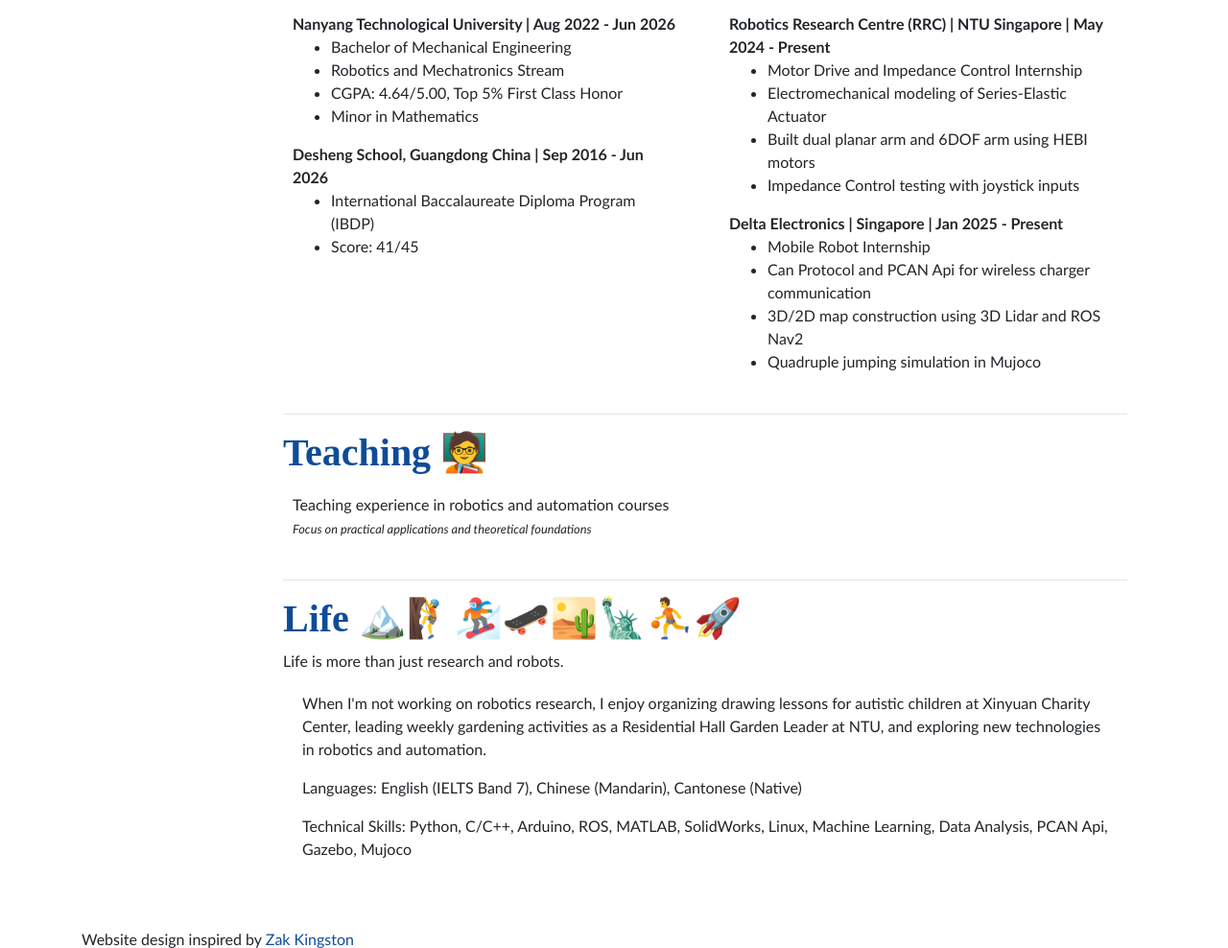
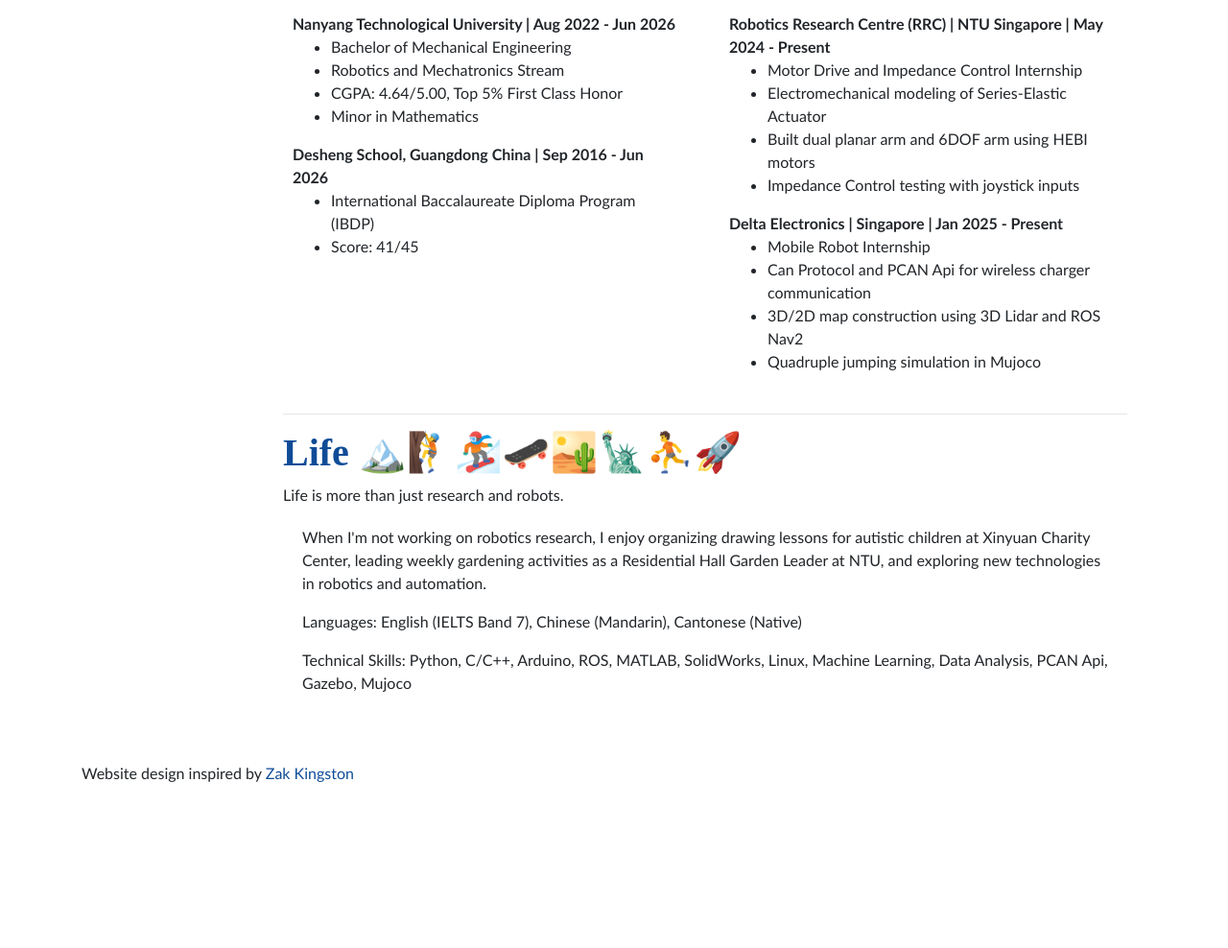
Before and after one commit to Lzhuoyi/Zhuoyi_Lu.github.io, a plain HTML site: page index.html in a window 1280 px wide. Shown: the part 1687-2675 px from the top of the page at 96% size. After the commit the page ends 2502 px from the top, so only its background shows below. Drawn offline with nearby package versions, Linux system fonts and the light colour scheme; some icons are missing.

Commit message:
3rd commit

```diff
--- a/index.html
+++ b/index.html
@@ -11,7 +11,7 @@
         <link href="https://fonts.googleapis.com/css?family=Zilla+Slab:600i" rel="stylesheet">
         <script defer src="https://use.fontawesome.com/releases/v6.5.1/js/all.js"></script>
         <link rel="stylesheet" href="https://cdn.rawgit.com/jpswalsh/academicons/master/css/academicons.min.css">
-        <link rel="icon" href="image/picture.png" type="image/png">
+        <link rel="icon" href="image/me.jpg" type="image/png">
         <style>
          #sticky-sidebar {
              position:fixed;
@@ -141,7 +141,7 @@
                     <dl>
                         <dt>IROS 2025</dt>
                             <dd>
-                                <p><a href="#lu_planning_2025">A Planning Framework for Stable Robust Multi-Contact Manipulation</a> has been submitted to IROS 2025.
+                                <p><a href="Lin Yang, Sri Harsha Turlapati, #Zhuoyi Lu, Chen Lv, Domenico Campolo">A Planning Framework for Stable Robust Multi-Contact Manipulation</a> has been submitted to IROS 2025.
                                 </p>
                             </dd>
                     </dl>
@@ -283,17 +283,6 @@
                     </div>
                     <hr>
 
-                    <a class="anchor" id="teaching"></a>
-                    <h1>Teaching 🧑‍🏫</h1>
-                    <div style="padding: 10px">
-                        <dl>
-                            <dd>Teaching experience in robotics and automation courses
-                                <br>
-                                <em><small>Focus on practical applications and theoretical foundations</small></em>
-                            </dd>
-                        </dl>
-                    </div>
-                    <hr>
                     <a class="anchor" id="Hobbies"></a>
                     <h1>Life 🏔️🧗‍🏂🛹🏜️🗽⛹️🚀</h1>
                     Life is more than just research and robots.
```
